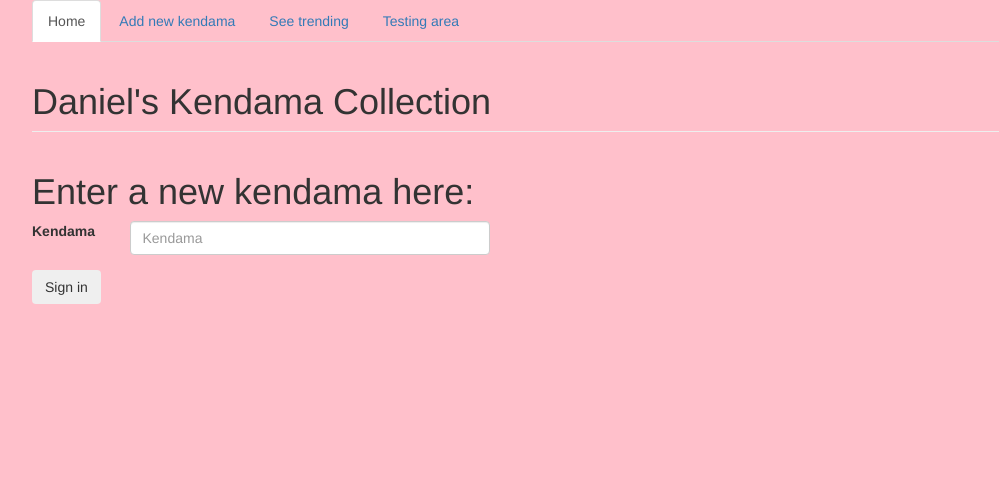
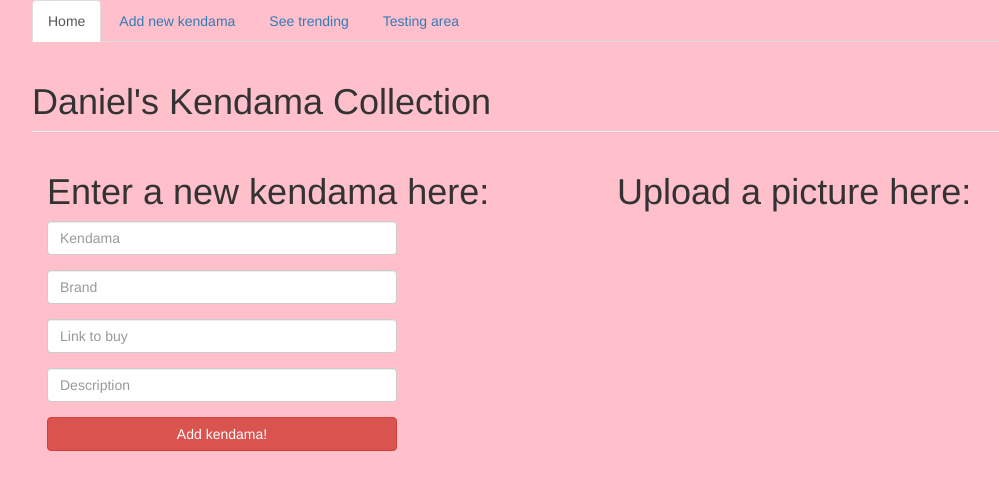
Before and after one commit to danielcodes/kendama-collection, a Flask app: page /add_kendama in a window 1280 px wide. Shown: the top 490 px of the page, without its empty margins (38-1037 px from the left). Run offline with Flask 2, Linux system fonts and the light colour scheme; some libraries are stand-ins or nearby versions.

Commit message:
formatted text input form to the left column

```diff
--- a/templates/kendama_form.html
+++ b/templates/kendama_form.html
@@ -3,27 +3,51 @@
 
 {% block body %}
 
+<div class="col-md-6">
+
 	<h1>Enter a new kendama here: </h1>
 
 	<form>
+		<!--Name | Brand | Link | Description-->
 		<div class="form-group row">
-
-    <!--Name | Brand | Link | Description-->
-
-    <label for="Kendama" class="col-md-1 form-control-label">Kendama</label>
-    <div class="col-md-4">
+			<div class="col-md-8">
 				<input type="text" class="form-control" id="" placeholder="Kendama">
 			</div>
 		</div>
 
+		<div class="form-group row">
+			<div class="col-md-8">
+				<input type="text" class="form-control" id="" placeholder="Brand">
+			</div>
+		</div>
 
 		<div class="form-group row">
-    <div class="col-md-2">
-      <button type="submit" class="btn btn-secondary">Sign in</button>
+			<div class="col-md-8">
+				<input type="link" class="form-control" id="" placeholder="Link to buy">
+			</div>
+		</div>
+
+		<div class="form-group row">
+			<div class="col-md-8">
+				<input type="text" class="form-control" id="description-box" placeholder="Description">
+			</div>
+		</div>
+
+		<div class="form-group row">
+			<div class="col-md-8">
+				<button type="submit" class="btn btn-danger btn-block">Add kendama!</button>
 			</div>
 		</div>
 
 	</form>
+</div>
+
+<div class="col-md-6">
+
+	<h1>Upload a picture here: </h1>
+
+</div>
+
 
 
 {% endblock %}
```
Lines whose indentation alone changed are shown as unchanged.
